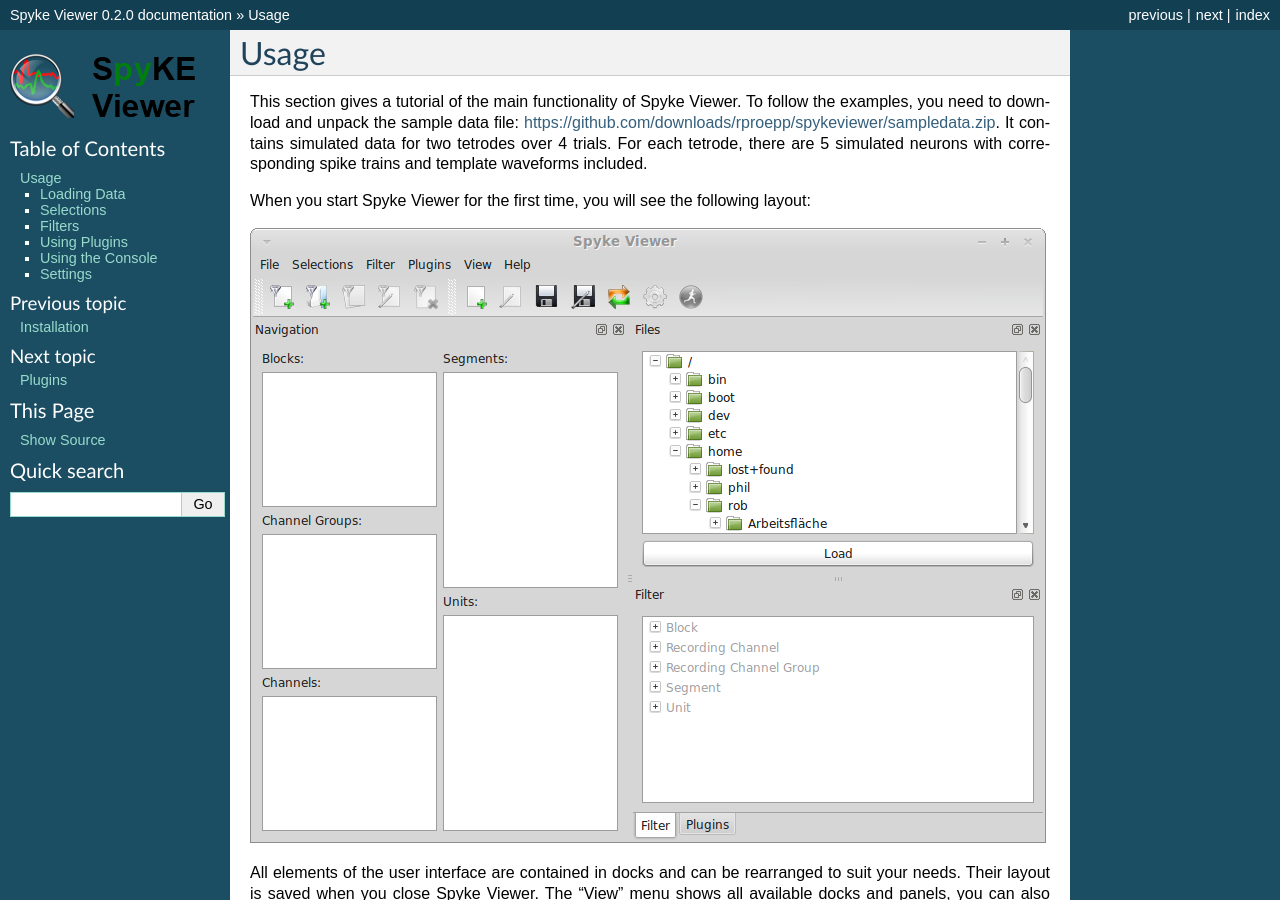
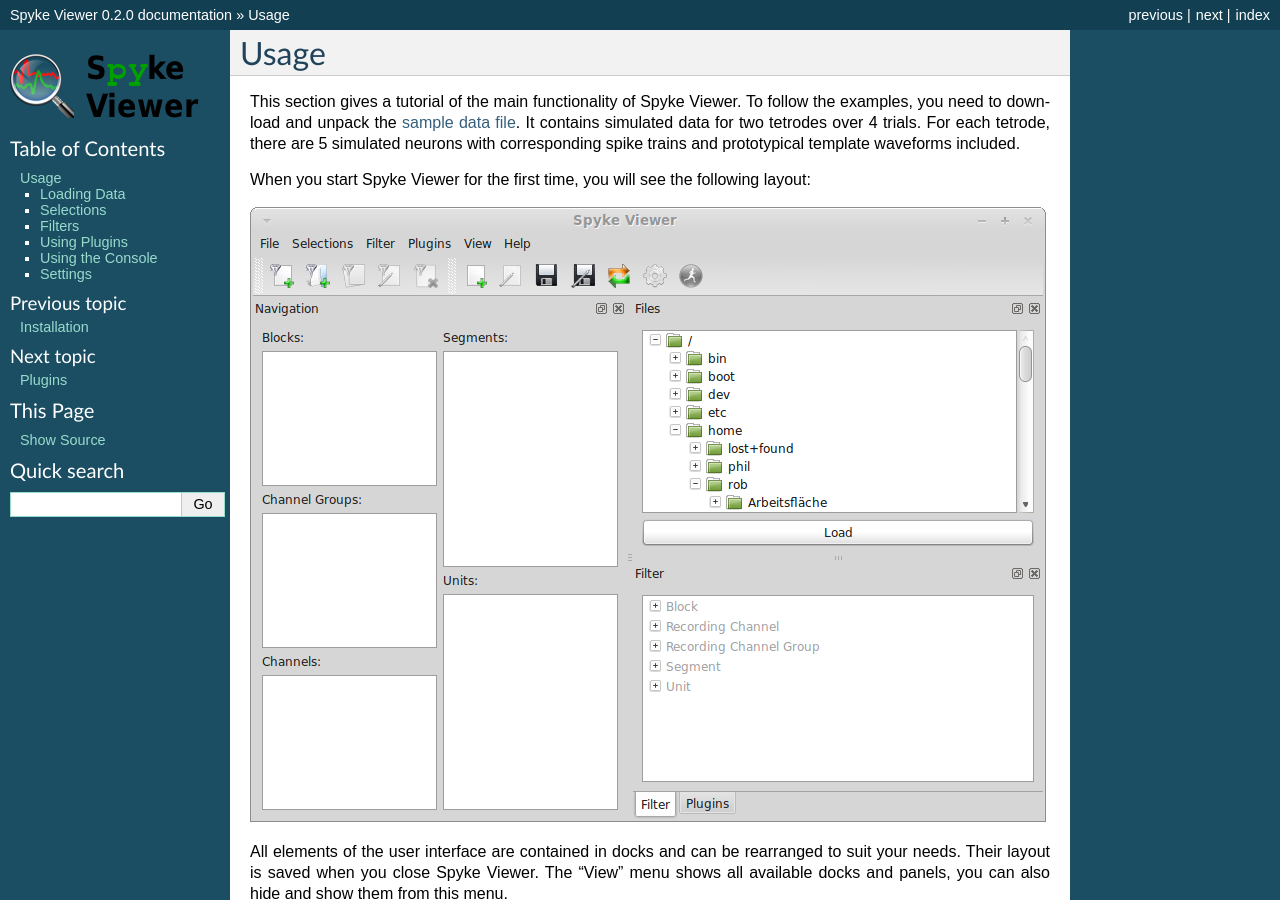
Before and after one commit to rproepp/spykeviewer, a Sphinx documentation site: the page built from doc/source/usage.rst, in a window 1280 px wide and 900 px high. Built offline with Sphinx 7.4.7, drawn with Linux system fonts in a browser that asks for light colours; formulas are drawn with MathJax 3; the version number is read from the project's files by our own code.

Commit message:
Docs: Changed logo and download links

```diff
--- a/doc/source/installation.rst
+++ b/doc/source/installation.rst
@@ -19,7 +19,7 @@ installation at any time.
 Binary
 ------
 If you want to install the binary version, go to the
-`download page on GitHub <https://github.com/rproepp/spykeviewer/downloads>`_
+`homepage <http://www.ni.tu-berlin.de/software/spykeviewer>`_
 and select the most recent version for your operating system. The downloaded
 file contains an installer (for OS X) or executable (main\\spykeviewer.exe
 for Windows). The rest of this page deals with source installation, you can
--- a/doc/source/usage.rst
+++ b/doc/source/usage.rst
@@ -3,11 +3,11 @@
 Usage
 =====
 This section gives a tutorial of the main functionality of Spyke Viewer. To
-follow the examples, you need to download and unpack the sample data file:
-https://github.com/downloads/rproepp/spykeviewer/sampledata.zip. It contains
-simulated data for two tetrodes over 4 trials. For each tetrode, there are
-5 simulated neurons with corresponding spike trains and template waveforms
-included.
+follow the examples, you need to download and unpack the `sample data file
+<http://www.ni.tu-berlin.de/fileadmin/fg215/software/SPYKE/sampledata.zip>`_.
+It contains simulated data for two tetrodes over 4 trials. For each tetrode,
+there are 5 simulated neurons with corresponding spike trains and prototypical
+template waveforms included.
 
 When you start Spyke Viewer for the first time, you will see the following
 layout:
```
Also changed, not shown: other parts of doc/source/installation.rst (+1 -1 lines), doc/source/img/logo.png.
